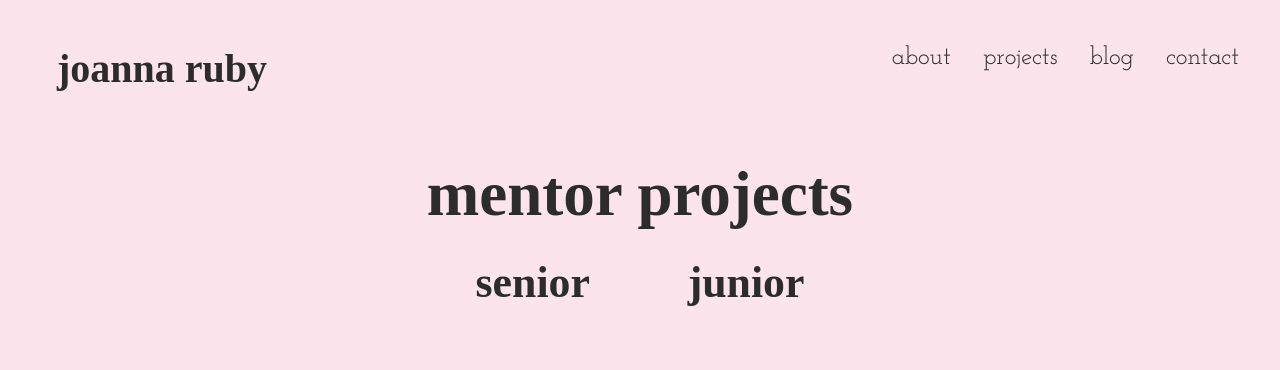
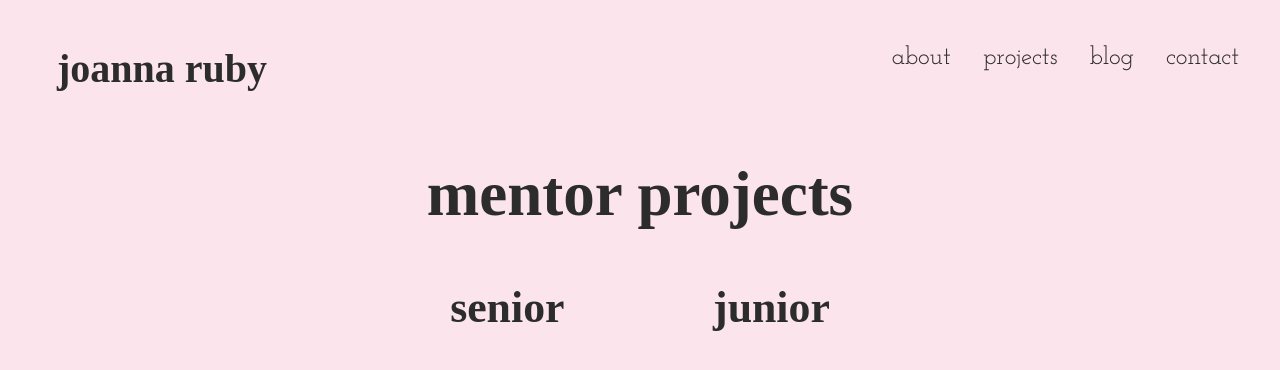
Before and after one commit to mrrockabilly/joanna-portfolio, a plain HTML site: page projects/mentors.html in a window 1280 px wide. Drawn offline with nearby package versions, Linux system fonts and the light colour scheme; a web font is replaced by a local one.

Commit message:
added buttons for mentor projects

```diff
--- a/projects/mentors.html
+++ b/projects/mentors.html
@@ -27,7 +27,7 @@
 
 
     <h1>mentor projects</h1>
-	<h3>senior &nbsp &nbsp  &nbsp &nbsp junior</h3>
+	<h3><span id="senior" class="mentor">senior </span> &nbsp &nbsp  &nbsp &nbsp <span class="mentor" id="junior">junior<span></h3>
 
 
 </body>
--- a/style.css
+++ b/style.css
@@ -148,3 +148,19 @@ width:400px !important;
     margin-top: 15px;
     margin-bottom: 15px;
 }
+
+
+
+.mentor:hover {
+    background-color: #f8bbd0;
+    cursor: pointer;
+    }
+
+.mentor{
+    display: inline-block;
+    color: #2C2C2C;
+    text-align: center;
+    padding: 25px 25px;
+    text-decoration: none;
+    transition: 0.3s;
+}
```
